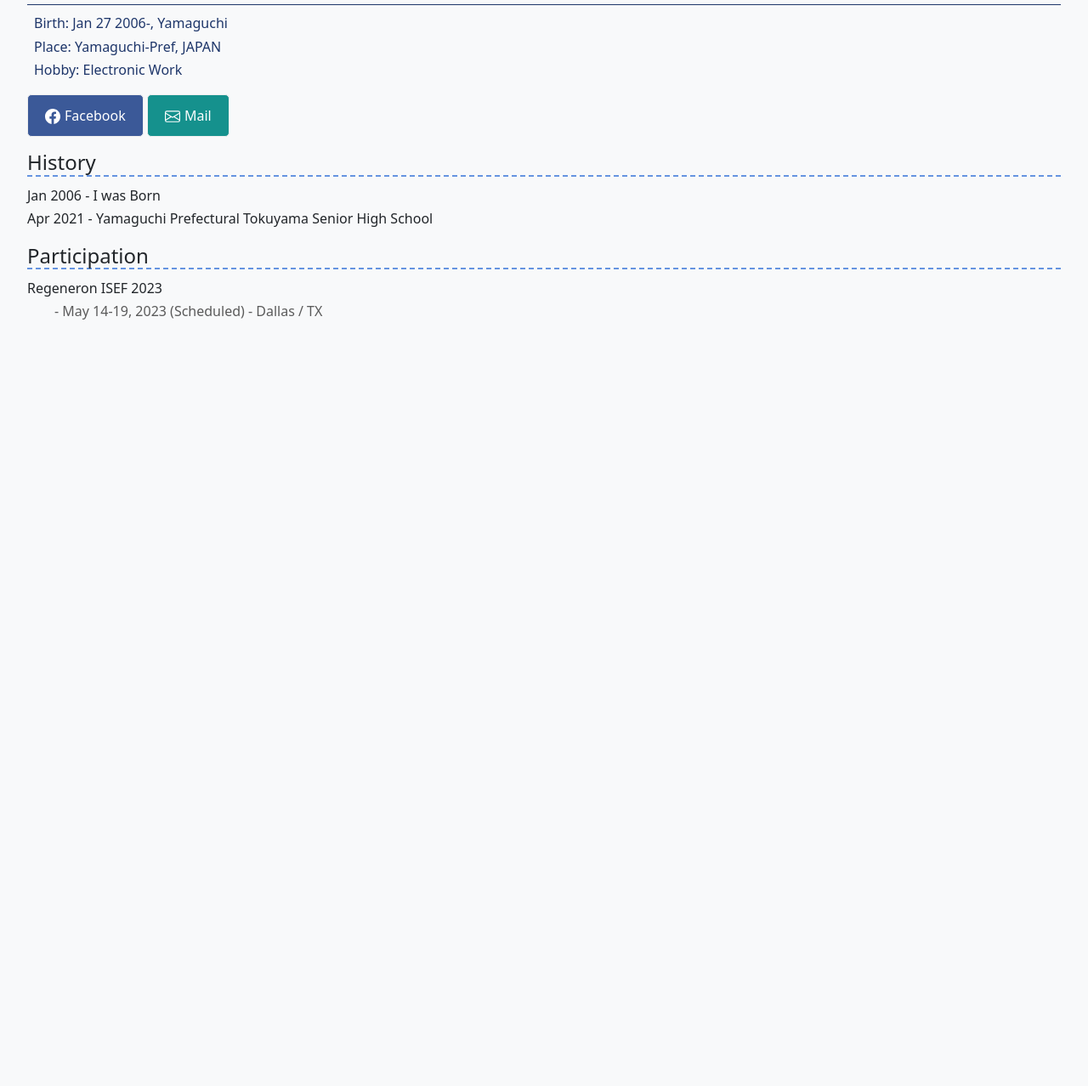
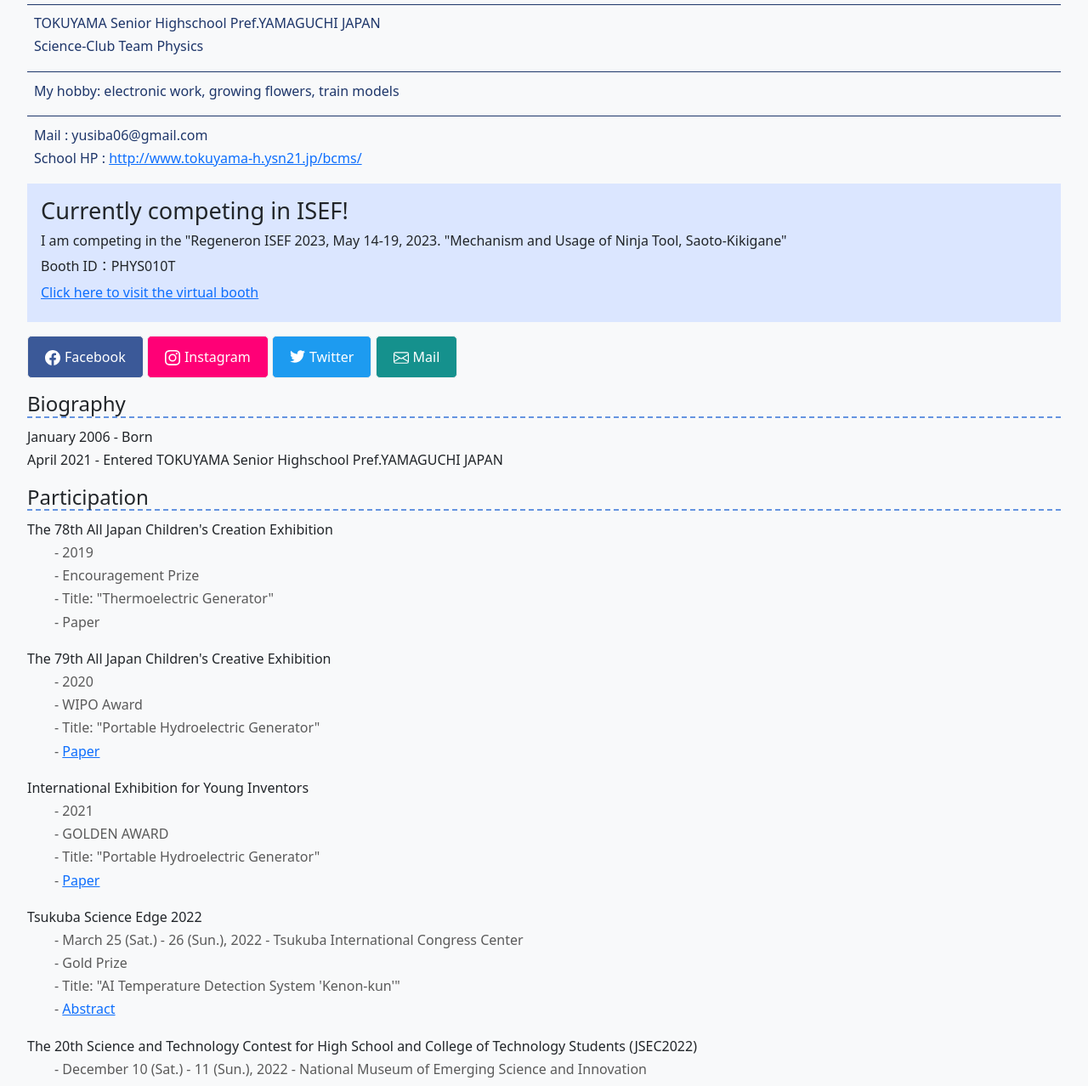
Before and after one commit to yusiba06/profile, a plain HTML site: page index.en.html in a window 1280 px wide. Shown: the part 452-1730 px from the top of the page at 85% size. Before the commit the page ends 880 px from the top, so only its background shows below. Drawn offline with nearby package versions, Linux system fonts and the light colour scheme; a script that the page names is missing.

Commit message:
v5-enadd

```diff
--- a/index.en.html
+++ b/index.en.html
@@ -4,45 +4,113 @@
   <meta charset="UTF-8">
   <meta http-equiv="X-UA-Compatible" content="IE=edge">
   <meta name="viewport" content="width=device-width, initial-scale=1.0">
-  <title>Tsurumaru Michiru | Profile</title>
+  <title>Yuto Shibasaki | Profile</title>
   <link rel="stylesheet" href="https://cdn.jsdelivr.net/npm/bootstrap-icons@1.8.0/font/bootstrap-icons.css">
   <link rel="stylesheet" href="/css/bootstrap/bootstrap.min.css">
   <link rel="stylesheet" href="/css/style/style.css">
   <link rel="stylesheet" href="/css/style/button.css">
+  <link rel="stylesheet" href="/css/style/hmenu.css">
+  <link rel="icon" href="/favicon.ico">
   <script src="/script/index.js"></script>
   <script src="https://cdn.jsdelivr.net/npm/uikit@3.16.15/dist/js/uikit-icons.min.js"></script>
   <meta name="robots" content="noindex" />
   <meta name="robots" content="nofollow" />
 </head>
+<div id="hmenu">
+  <input id="hcheck" type="checkbox">
+  <label id="hopen" for="hcheck"><img src="hicon.png" alt="メニュー" width="34" height="28"></label>
+  <label id="hclose" for="hcheck"></label>
+  <nav class="hmenu">
+    <li><a href="#">Home</a></li>
+    <li><a href="#">Home</a></li>
+    <li><a href="#">Home</a></li>
+  </nav>
+</div>
 <body class="bg-light">
   <main>
     <div class="text-center m-4">
       <div class="m-3">
-        <img src="/lib/face.jpeg" alt="" class="rounded-circle" width="300px">
+        <img src="/lib/face.jpeg" alt="" class="rounded-circle" width="250px">
       </div>
       <h1>
-        Shibasaki Yuto
+        <ruby>
+          <rb>Yuto</rb>
+        </ruby>
+        <ruby>
+          <rb>Shibasaki</rb>
+        </ruby>
       </h1>
     </div>
     <ul class="profile">
-      <li>Birth: Jan 27 2006-, Yamaguchi</li>
-      <li>Place: Yamaguchi-Pref, JAPAN</li>
-      <li>Hobby: Electronic Work</li>
+      <li>TOKUYAMA Senior Highschool Pref.YAMAGUCHI JAPAN</li>
+      <li>Science-Club Team Physics</li>
     </ul>
+    <ul class="profile">
+      <li>My hobby: electronic work, growing flowers, train models</li>
+    </ul>
+    <ul class="profile">
+      <li>Mail : yusiba06@gmail.com</li>
+      <li>School HP : <a target="_blank" href="http://www.tokuyama-h.ysn21.jp/bcms/">http://www.tokuyama-h.ysn21.jp/bcms/</a></li>
+    </ul>
+    <div id="isef" class="newcontent">
+      <h3>Currently competing in ISEF!</h2>
+      <h4>I am competing in the "Regeneron ISEF 2023, May 14-19, 2023. "Mechanism and Usage of Ninja Tool, Saoto-Kikigane"</h4>
+      <h4>Booth ID：PHYS010T</h4>
+      <h4><a target="_blank" href="https://projectboard.world/isef/project/phys010t-mechanism-and-usage-of-ninja-tool-saoto-kikigane">Click here to visit the virtual booth</a></h4>
+    </div>
     <div id="sns" class="my-3">
       <a href="https://www.facebook.com/profile.php?id=100066269419229" class="btn btn-icon-facebook" style="background-color: #3b5998;">Facebook</a>
+      <a href="https://www.instagram.com/sahasaka0127/" class="btn btn-icon-instagram" style="background-color: #ff0076;">Instagram</a>
+      <a href="https://twitter.com/yusiba06" class="btn btn-icon-twitter" style="background-color: #1d9bf0;">Twitter</a>
       <a href="mailto:yusiba06@gmail.com" class="btn btn-icon-mail" style="background-color: #15918d;">Mail</a>
     </div>
     <div id="history" class="mt-3">
-      <h2>History</h2>
-      <li>Jan 2006 - I was Born</li>
-      <li>Apr 2021 - Yamaguchi Prefectural Tokuyama Senior High School</li>
+      <h2>Biography</h2>
+      <li>January 2006 - Born</li>
+      <li>April 2021 - Entered TOKUYAMA Senior Highschool Pref.YAMAGUCHI JAPAN</li>
     </div>
     <div id="part" class="mt-3">
       <h2>Participation</h2>
+      <li class="subject">The 78th All Japan Children's Creation Exhibition</li>
+      <ol>
+        <li>2019</li>
+        <li>Encouragement Prize</li>
+        <li>Title: "Thermoelectric Generator"</li>
+        <li><a target="_blank" href="/docs/Netsudensoshishikihatsudenki.pdf"></a>Paper</li>
+      </ol>
+      <li class="subject">The 79th All Japan Children's Creative Exhibition</li>
+      <ol>
+        <li>2020</li>
+        <li>WIPO Award</li>
+        <li>Title: "Portable Hydroelectric Generator"</li>
+        <li><a target="_blank" href="/docs/Kahanshikisuiryokuhatsudenki.pdf">Paper</a></li>
+      </ol>
+      <li class="subject">International Exhibition for Young Inventors</li>
+      <ol>
+        <li>2021</li>
+        <li>GOLDEN AWARD</li>
+        <li>Title: "Portable Hydroelectric Generator"</li>
+        <li><a target="_blank" href="/docs/Kahanshikisuiryokuhatsudenki.pdf">Paper</a></li>
+      </ol>
+      <li class="subject">Tsukuba Science Edge 2022</li>
+      <ol>
+        <li>March 25 (Sat.) - 26 (Sun.), 2022 - Tsukuba International Congress Center</li>
+        <li>Gold Prize</li>
+        <li>Title: "AI Temperature Detection System 'Kenon-kun'"</li>
+        <li><a target="_blank" href="/docs/Kenonkun.pdf">Abstract</a></li>
+      </ol>
+      <li class="subject">The 20th Science and Technology Contest for High School and College of Technology Students (JSEC2022)</li>
+      <ol>
+        <li>December 10 (Sat.) - 11 (Sun.), 2022 - National Museum of Emerging Science and Innovation</li>
+        <li>JFE Steel Award</li>
+        <li>Title: "Elucidation and Application of Physical Properties and Usage of 'Saoto-Kikigane'"</li>
+        <li>Joint Contestant</li>
+        <li><a target="_blank" href="https://www.youtube.com/watch?v=sAYUSiPUpxI">Introduction Movie</a></li>
+      </ol>
       <li class="subject">Regeneron ISEF 2023</li>
       <ol>
-        <li>May 14-19, 2023 (Scheduled) - Dallas / TX</li>
+        <li>May 14 ~ 19, 2023 (local time) - Dallas / TX</li>
+        <li>Scheduled</li>
       </ol>
     </div>
   </main>
```
